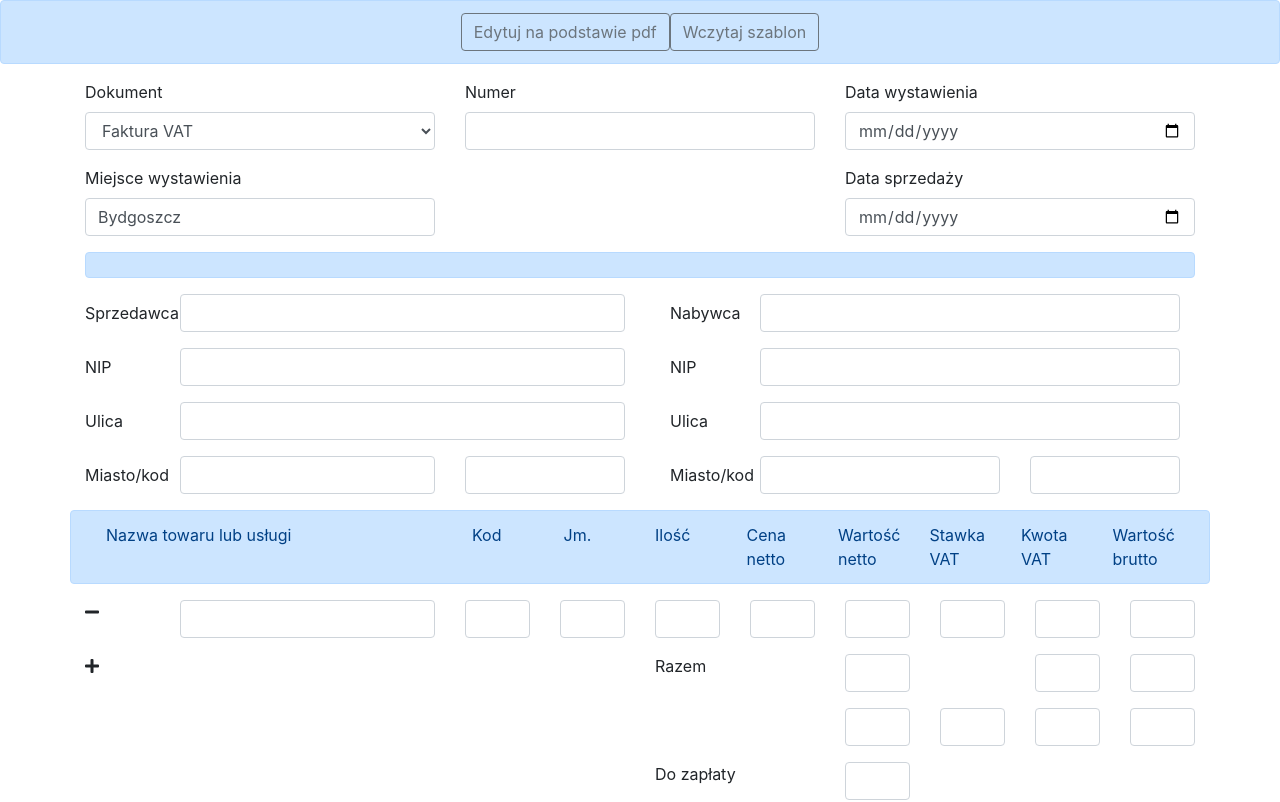
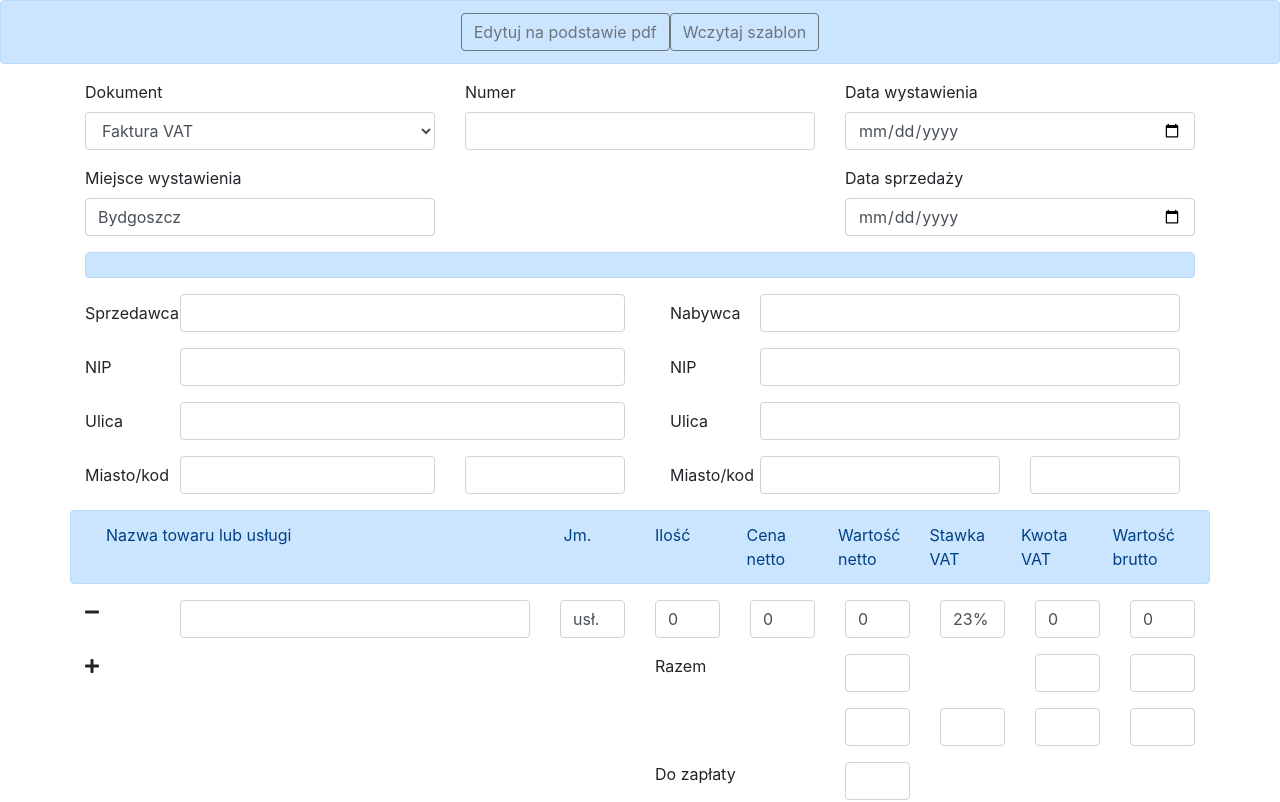
Before and after one commit to plewandowski1/invoice, an Angular app: page / in a window 1280 px wide. Shown: the top 802 px of the page. Built offline with nearby package versions, Linux system fonts and the light colour scheme.

Commit message:
connected fields to model

```diff
--- a/src/app/containers/invoice-form/invoice-form.component.html
+++ b/src/app/containers/invoice-form/invoice-form.component.html
@@ -98,11 +98,8 @@
   </div>
 
   <div class="form-group row alert alert-primary">
-    <div class="col-sm-4">
+    <div class="col-sm-5">
       Nazwa towaru lub usługi
-    </div>
-    <div class="col-sm-1">
-      Kod
     </div>
     <div class="col-sm-1">
       Jm.
@@ -133,32 +130,29 @@
         <div class="col-sm-1">
           <i class="fas fa-minus" (click)="onServiceRemove(i)"></i>
         </div>
-        <div class="col-sm-3">
-          <input type="text" class="form-control" id="buyer-city" formControlName='serviceName'>
+        <div class="col-sm-4">
+          <input type="text" class="form-control" id="buyer-city" formControlName="serviceName">
         </div>
         <div class="col-sm-1">
-          <input type="text" class="form-control" id="buyer-postcode">
+          <input type="text" class="form-control" id="buyer-postcode" formControlName="unitOfMeasure">
         </div>
         <div class="col-sm-1">
-          <input type="text" class="form-control" id="buyer-postcode">
+          <input type="text" class="form-control" id="buyer-postcode" formControlName="amount">
         </div>
         <div class="col-sm-1">
-          <input type="text" class="form-control" id="buyer-postcode">
+          <input type="text" class="form-control" id="buyer-postcode" formControlName="nettoPrice">
         </div>
         <div class="col-sm-1">
-          <input type="text" class="form-control" id="buyer-postcode">
+          <input type="text" class="form-control" id="buyer-postcode" formControlName="nettoValue">
         </div>
         <div class="col-sm-1">
-          <input type="text" class="form-control" id="buyer-postcode">
+          <input type="text" class="form-control" id="buyer-postcode" formControlName="vatRate">
         </div>
         <div class="col-sm-1">
-          <input type="text" class="form-control" id="buyer-postcode">
+          <input type="text" class="form-control" id="buyer-postcode" formControlName="vatAmount">
         </div>
         <div class="col-sm-1">
-          <input type="text" class="form-control" id="buyer-postcode">
-        </div>
-        <div class="col-sm-1">
-          <input type="text" class="form-control" id="buyer-postcode">
+          <input type="text" class="form-control" id="buyer-postcode" formControlName="grossValue">
         </div>
       </div>
     </div>
--- a/src/app/containers/invoice-form/invoice-form.component.ts
+++ b/src/app/containers/invoice-form/invoice-form.component.ts
@@ -48,6 +48,13 @@ export class InvoiceFormComponent implements OnInit {
     aliases: this.fb.array([
       this.fb.group({
         serviceName: '',
+        unitOfMeasure: 'usł.',
+        amount: '0',
+        nettoPrice: '0',
+        nettoValue: '0',
+        vatRate: '23%',
+        vatAmount: '0',
+        grossValue: '0',
       })
     ]),
     status: [this.paymentStatus[1]],
@@ -68,7 +75,14 @@ export class InvoiceFormComponent implements OnInit {
 
   addAlias(){
     this.aliases.push(this.fb.group({
-      serviceName: [''],
+      serviceName: '',
+      unitOfMeasure: 'usł.',
+      amount: '0',
+      nettoPrice: '0',
+      nettoValue: '0',
+      vatRate: '0',
+      vatAmount: '0',
+      grossValue: '0',
     }));
   }
 
```
